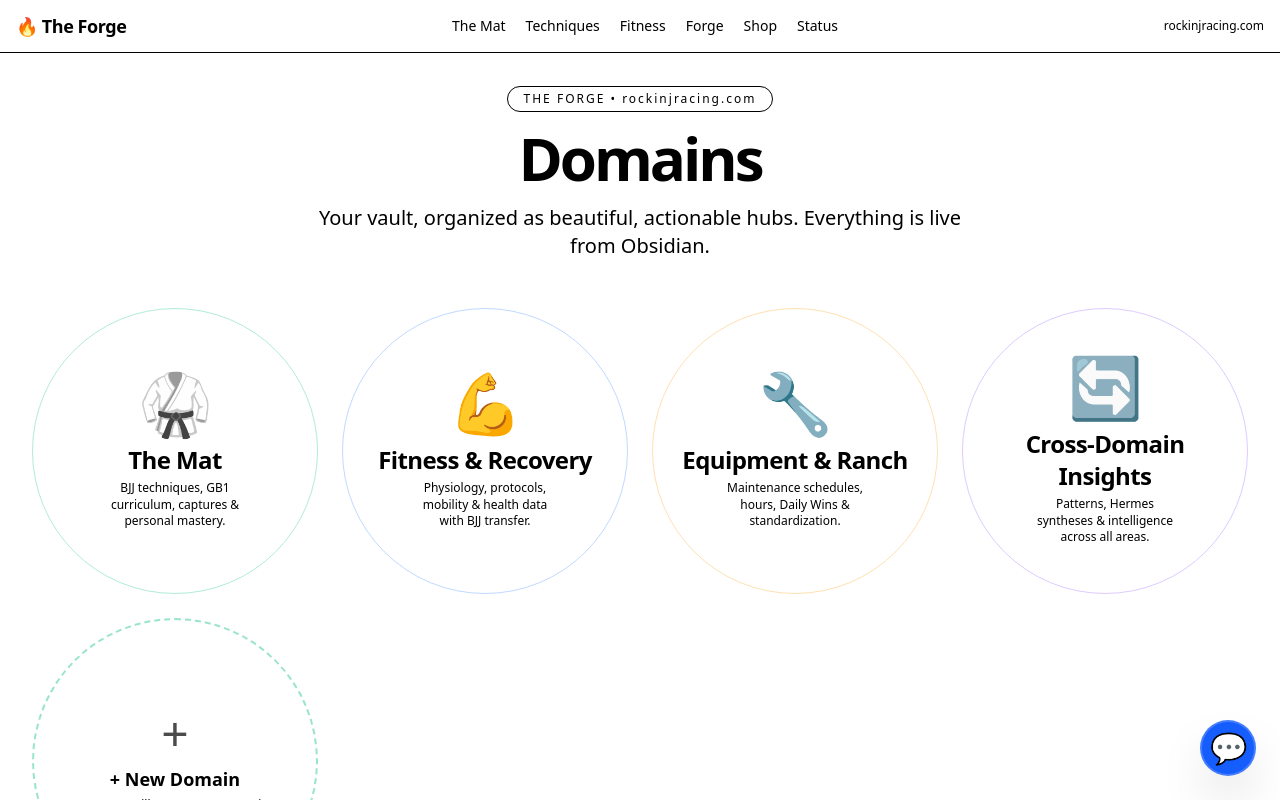
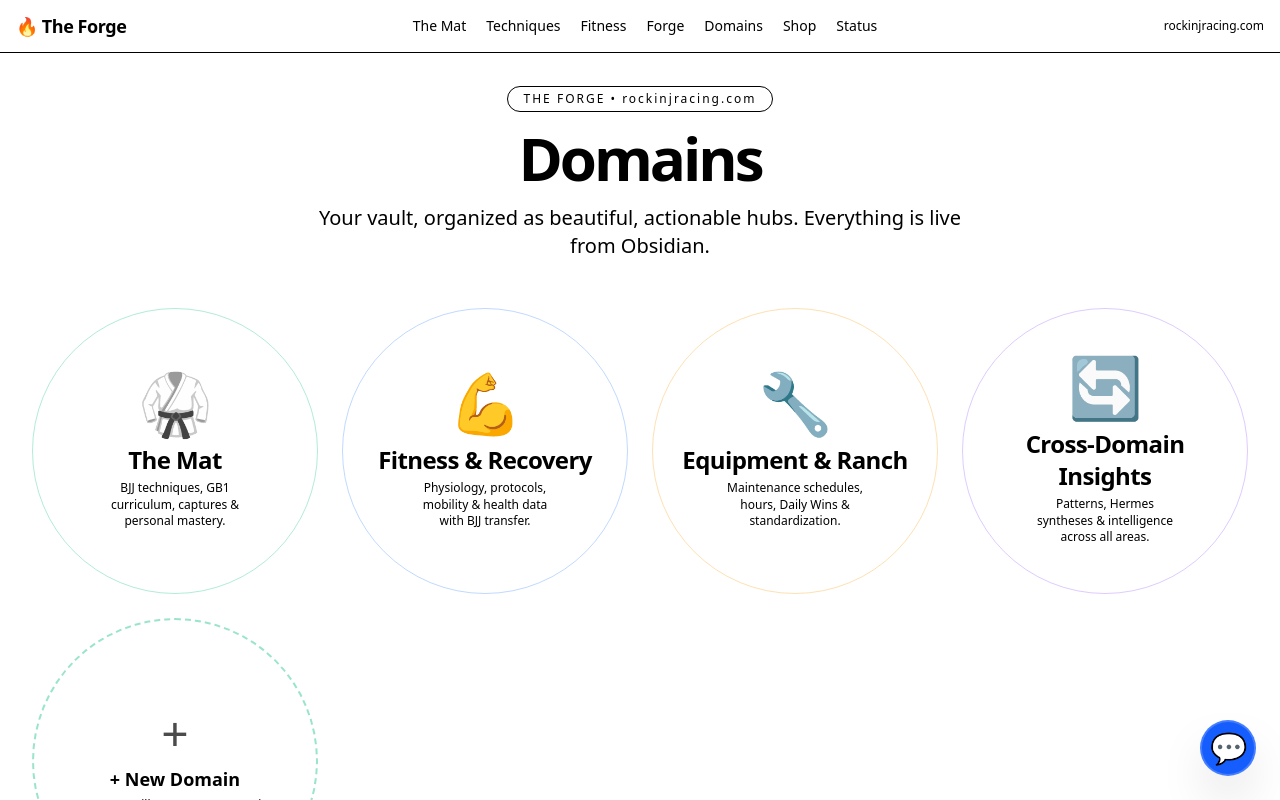
Before and after one commit to YaYaTheFastest/the-forge, a Next.js app: page / in a window 1280 px wide. Shown: the top 800 px of the page. Built offline with nearby package versions, Linux system fonts and the light colour scheme.

Commit message:
Fix: ensure FloatingGrokButton is rendered by deploying layout.tsx + globals.css. Update deploy script to scp them. +New and floating fixes carried. This should make 💬 button visible and +Domain trigger the chat.

```diff
--- a/app/layout.tsx
+++ b/app/layout.tsx
@@ -26,6 +26,7 @@ export default function RootLayout({
               <Link href="/techniques" className="hover:text-emerald-600 transition-colors">Techniques</Link>
               <Link href="/fitness" className="hover:text-emerald-600 transition-colors">Fitness</Link>
               <Link href="/forge" className="hover:text-emerald-600 transition-colors">Forge</Link>
+              <Link href="/domains" className="hover:text-emerald-600 transition-colors">Domains</Link>
               <Link href="/shop" className="hover:text-emerald-600 transition-colors">Shop</Link>
               <Link href="/status" className="hover:text-emerald-600 transition-colors">Status</Link>
             </nav>
```
Also changed, not shown: 1 other file (tests, documents, lock files or other folders).
